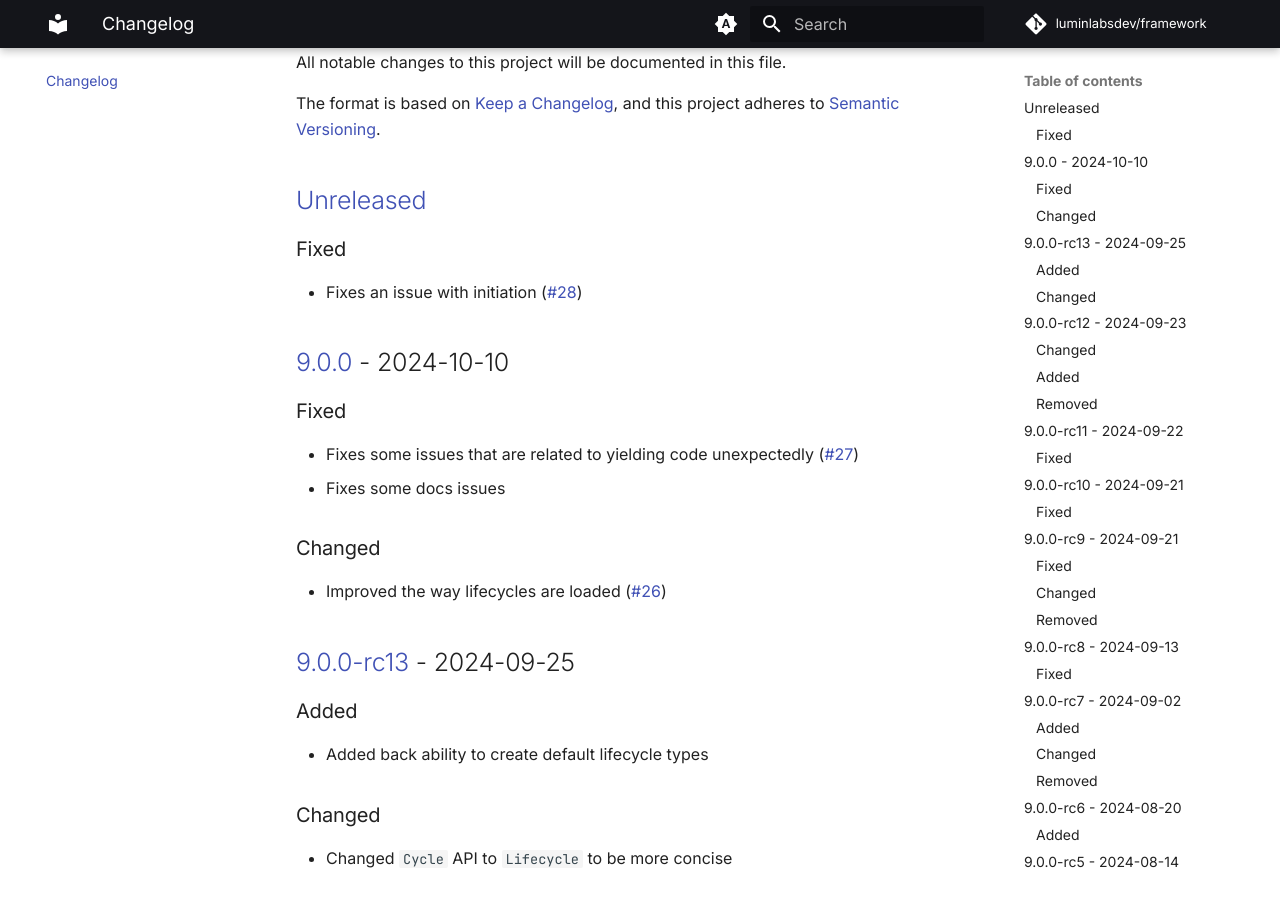
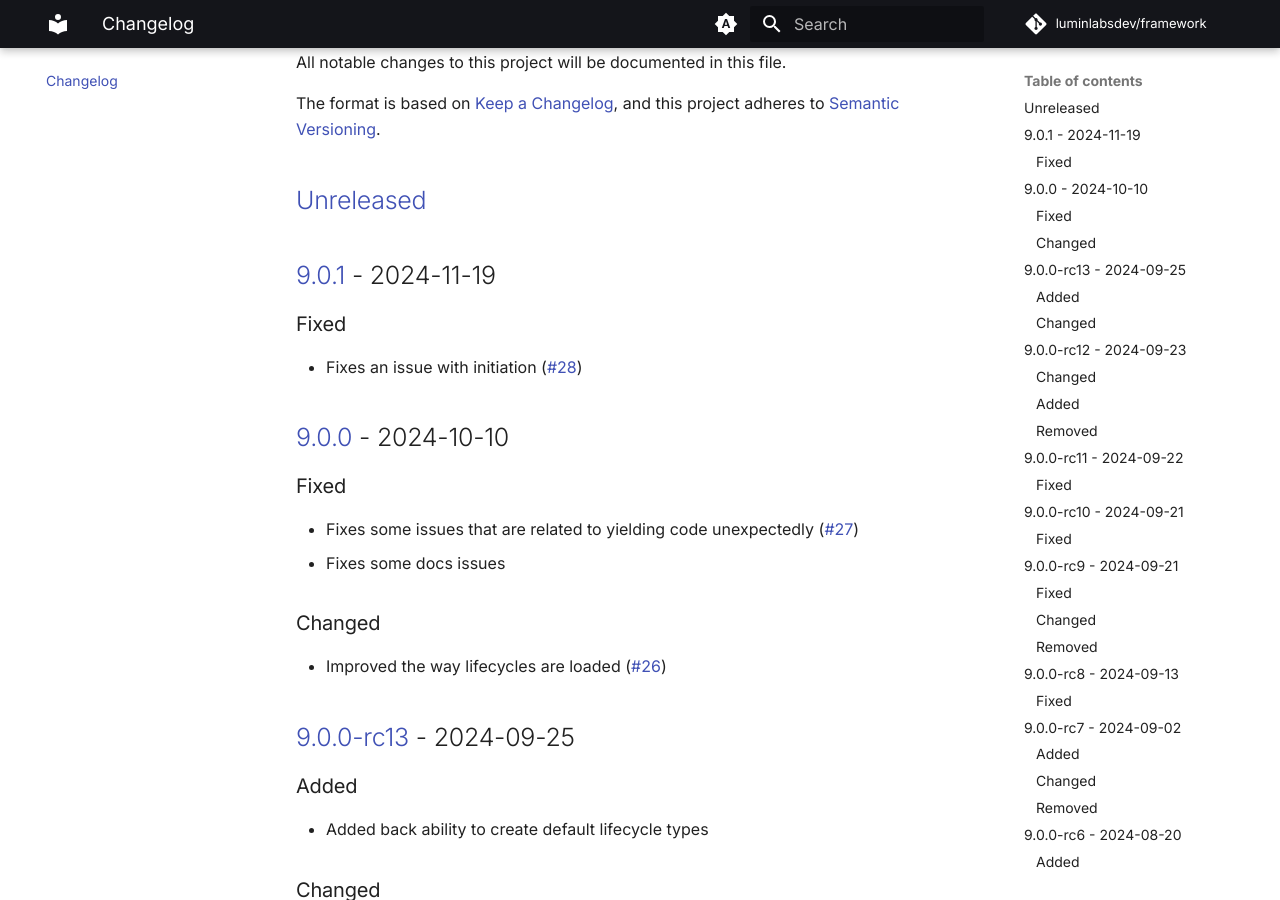
Before and after one commit to luminlabsdev/framework, an MkDocs documentation site: the page built from docs/changelog.md, in a window 1280 px wide and 900 px high, scrolled down 345 px. Built offline with MkDocs 1.6.1 and Material for MkDocs 9.7.7, drawn with Linux system fonts in a browser that asks for light colours; comment, search, counter and statistics services are not loaded.

Commit message:
Bump version to v9.0.1

```diff
--- a/docs/changelog.md
+++ b/docs/changelog.md
@@ -14,6 +14,8 @@ The format is based on [Keep a Changelog](https://keepachangelog.com/en/1.1.0/),
 and this project adheres to [Semantic Versioning](https://semver.org/spec/v2.0.0.html).
 
 ## [Unreleased]
+
+## [9.0.1] - 2024-11-19
 
 ### Fixed
 
@@ -650,7 +652,8 @@ No information available, mainly small bug fixes.
 
 - Public release! 🥳
 
-[unreleased]: https://github.com/luminlabsdev/framework/compare/v9.0.0...HEAD
+[unreleased]: https://github.com/luminlabsdev/framework/compare/v9.0.1...HEAD
+[9.0.1]: https://github.com/luminlabsdev/framework/compare/v9.0.0...v9.0.1
 [9.0.0]: https://github.com/luminlabsdev/framework/compare/v9.0.0-rc13...v9.0.0
 [9.0.0-rc13]: https://github.com/luminlabsdev/framework/compare/v9.0.0-rc12...v9.0.0-rc13
 [9.0.0-rc12]: https://github.com/luminlabsdev/framework/compare/v9.0.0-rc11...v9.0.0-rc12
```
